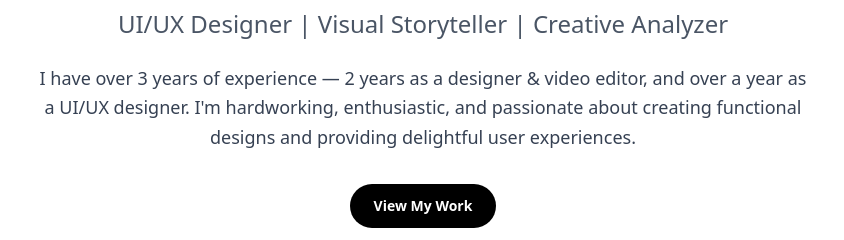
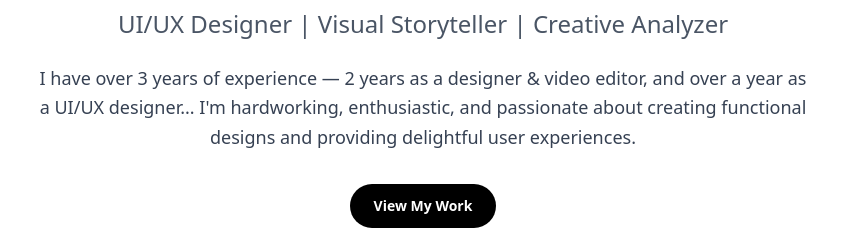
Before and after one commit to Jatinattavania/Portfolio, a plain HTML site: page index.html in a window 1280 px wide. Shown: the part 276-516 px from the top of the page, 217-1061 px from the left. Drawn offline with Linux system fonts and the light colour scheme.

Commit message:
fullstop

```diff
--- a/index.html
+++ b/index.html
@@ -56,7 +56,7 @@
       UI/UX Designer | Visual Storyteller | Creative Analyzer
     </h2>
     <p class="text-base md:text-lg text-gray-700 mb-8 leading-relaxed">
-      I have over 3 years of experience — 2 years as a designer & video editor, and over a year as a UI/UX designer.
+      I have over 3 years of experience — 2 years as a designer & video editor, and over a year as a UI/UX designer...
       I'm hardworking, enthusiastic, and passionate about creating functional designs and providing delightful user experiences.
     </p>
     <a href="#projects" class="inline-block bg-black text-white px-6 py-3 rounded-full text-sm font-semibold transition hover:bg-gray-800">
```
